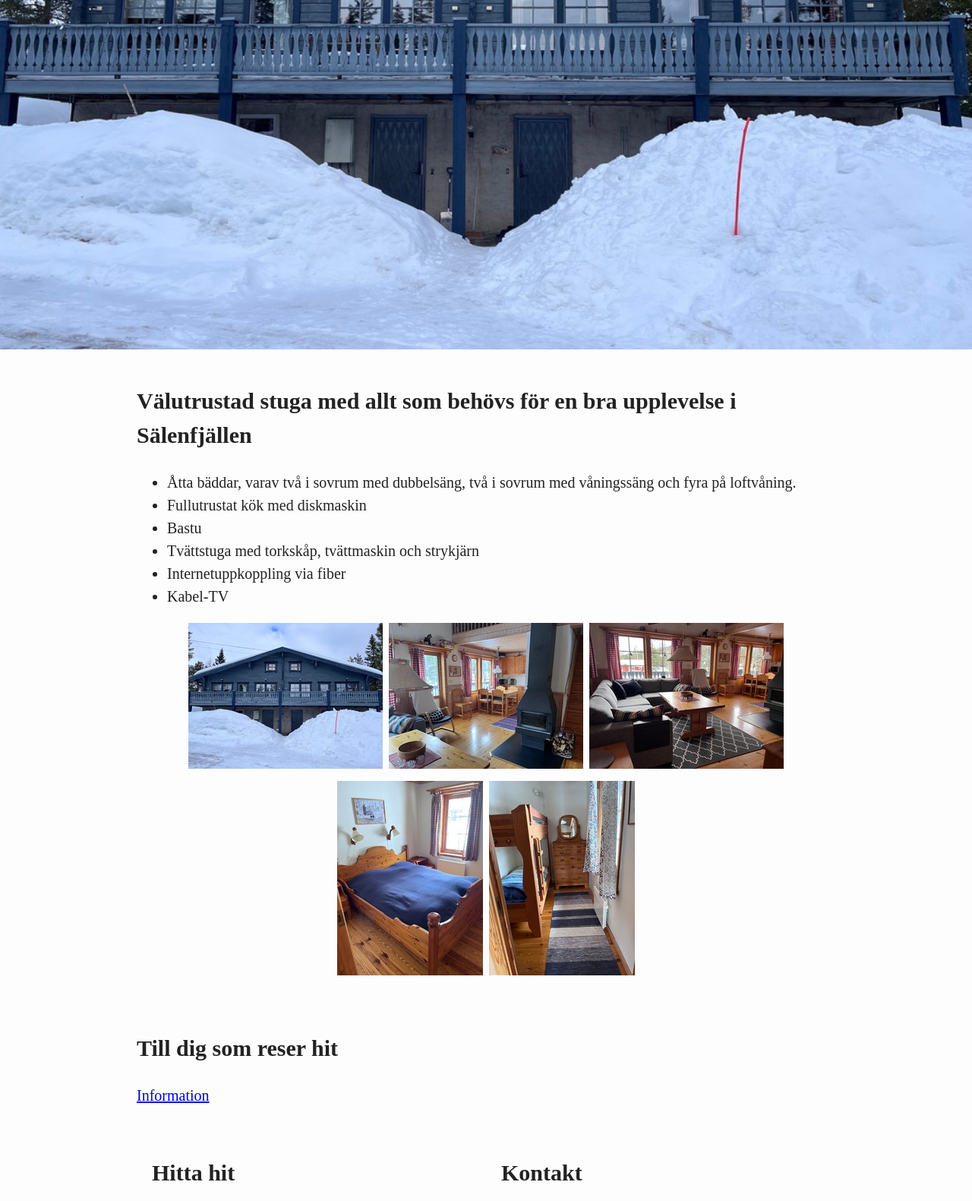
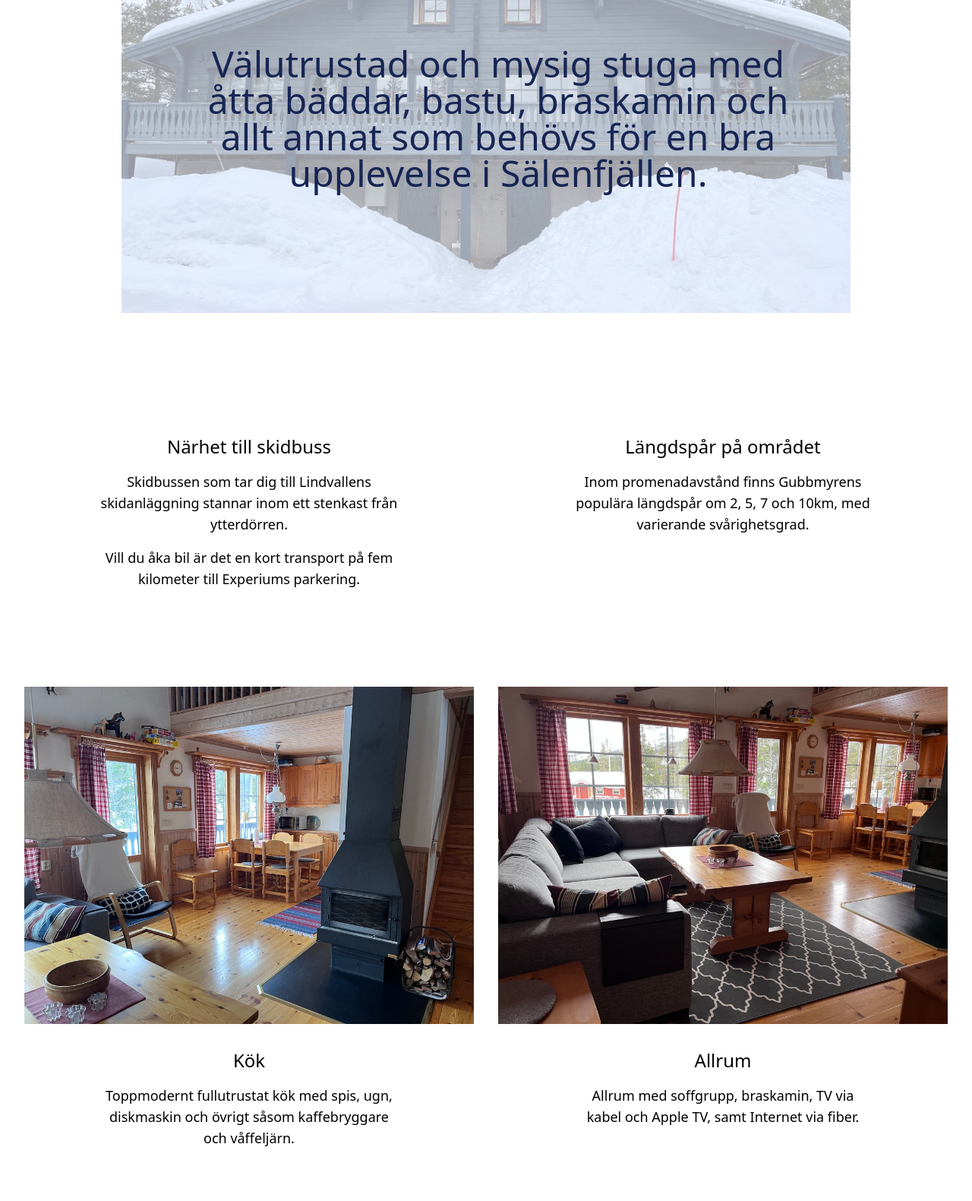
Before and after one commit to gish/fingersvampvagen.se, a website built with Parcel: page src/index.html in a window 1280 px wide. Shown: the part 300-1881 px from the top of the page at 76% size. Built offline with nearby package versions, Linux system fonts and the light colour scheme.

Commit message:
update main page

```diff
--- a/src/index.html
+++ b/src/index.html
@@ -2,7 +2,6 @@
 <html lang="sv">
   <head>
     <title>Fingersvampvägen 37B, Sälen</title>
-
     <meta charset="utf-8" />
     <meta name="viewport" content="width=device-width, initial-scale=1" />
     <meta property="og:image" content="./img/fasad.jpg" />
@@ -12,57 +11,115 @@
       content="Hus med åtta bäddar och fullutrustat kök nära Lindvallens skidområde."
     />
 
-    <link rel="stylesheet" href="./style.css" type="text/css" />
+    <link rel="stylesheet" href="./main.css" type="text/css" />
   </head>
-  <body>
-    <section class="hero">
-      <h1 class="hero-title">Fingersvampvägen 37B, Sälen</h1>
+  <body class="py-24">
+    <section class="container max-w-fit mx-auto px-8">
+      <h1 class="text-4xl">Fingersvampsvägen 37B, Sälen</h1>
     </section>
-    <section>
-      <div class="content">
-        <h2>
-          Välutrustad stuga med allt som behövs för en bra upplevelse i
-          Sälenfjällen
+    <section
+      class="container max-w-5xl mx-auto text-center mt-16 relative px-8 flex flex-col shrink-0 md:justify-center"
+    >
+      <div
+        class="w-full bg-[url('./img/fasad.jpg')] h-96 md:h-[32rem] bg-cover opacity-40 bg-[left_50%_top_50%]"
+      ></div>
+      <div class="h-full absolute p-12 flex items-center md:p-24">
+        <h2 class="text-3xl md:text-5xl text-blue-950">
+          Välutrustad och mysig stuga med åtta bäddar, bastu, braskamin och allt
+          annat som behövs för en bra upplevelse i Sälenfjällen.
         </h2>
-        <ul>
-          <li>
-            Åtta bäddar, varav två i sovrum med dubbelsäng, två i sovrum med
-            våningssäng och fyra på loftvåning.
-          </li>
-          <li>Fullutrustat kök med diskmaskin</li>
-          <li>Bastu</li>
-          <li>Tvättstuga med torkskåp, tvättmaskin och strykjärn</li>
-          <li>Internetuppkoppling via fiber</li>
-          <li>Kabel-TV</li>
-        </ul>
-        <div class="flex">
-          <a href="./img/fasad.jpg">
-            <img src="./img/thumbs/fasad.jpg" loading="lazy" class="wide" />
-          </a>
-          <a href="./img/kok.jpg">
-            <img src="./img/thumbs/kok.jpg" loading="lazy" class="wide" />
-          </a>
-          <a href="./img/vardagsrum.jpg">
-            <img
-              src="./img/thumbs/vardagsrum.jpg"
-              loading="lazy"
-              class="wide"
-            />
-          </a>
-          <a href="./img/dubbelrum.jpg">
-            <img src="./img/thumbs/dubbelrum.jpg" loading="lazy" class="tall" />
-          </a>
-          <a href="./img/vaningssang.jpg">
-            <img
-              src="./img/thumbs/vaningssang.jpg"
-              loading="lazy"
-              class="tall"
-            />
-          </a>
-        </div>
       </div>
     </section>
-    <section>
+    <section
+      class="container max-w-fit mx-auto flex flex-col md:flex-row space-y-8 md:space-y-0 md:space-x-8 px-8 mt-32"
+    >
+      <div class="w-full md:w-1/2 text-center flex flex-col items-center">
+        <h3 class="text-2xl mt-8">Närhet till skidbuss</h3>
+        <p class="text-lg mt-4 md:w-8/12">
+          Skidbussen som tar dig till Lindvallens skidanläggning stannar inom
+          ett stenkast från ytterdörren.
+        </p>
+        <p class="text-lg mt-4 md:w-8/12">
+          Vill du åka bil är det en kort transport på fem kilometer till
+          Experiums parkering.
+        </p>
+      </div>
+      <div class="w-full md:w-1/2 text-center flex flex-col items-center">
+        <h3 class="text-2xl mt-8">Längdspår på området</h3>
+        <p class="text-lg mt-4 md:w-8/12">
+          Inom promenadavstånd finns Gubbmyrens populära längdspår om 2, 5, 7
+          och 10km, med varierande svårighetsgrad.
+        </p>
+      </div>
+    </section>
+    <section
+      class="container max-w-fit mx-auto flex flex-col md:flex-row space-y-8 md:space-y-0 md:space-x-8 px-8 mt-32"
+    >
+      <div class="w-full md:w-1/2 text-center flex flex-col items-center">
+        <img src="./img/kok.jpg" loading="lazy" class="wide" />
+        <h3 class="text-2xl mt-8">Kök</h3>
+        <p class="text-lg mt-4 md:w-8/12">
+          Toppmodernt fullutrustat kök med spis, ugn, diskmaskin och övrigt
+          såsom kaffebryggare och våffeljärn.
+        </p>
+      </div>
+      <div class="w-full md:w-1/2 text-center flex flex-col items-center">
+        <img src="./img/vardagsrum.jpg" loading="lazy" />
+        <h3 class="text-2xl mt-8">Allrum</h3>
+        <p class="text-lg mt-4 md:w-8/12">
+          Allrum med soffgrupp, braskamin, TV via kabel och Apple TV, samt
+          Internet via fiber.
+        </p>
+      </div>
+    </section>
+    <section class="container max-w-3xl mx-auto text-center mt-32 px-8">
+      <h2 class="text-4xl">
+        I den öppna planlösningen mellan kök, matplats och soffdel är det
+        generös takhöjd och fin utsikt mot fjället.
+      </h2>
+    </section>
+    <section
+      class="container max-w-fit mx-auto flex flex-col md:flex-row space-y-8 md:space-y-0 md:space-x-8 px-8 mt-32"
+    >
+      <div class="w-full md:w-1/2 text-center">
+        <img src="./img/dubbelrum.jpg" loading="lazy" />
+        <h3 class="text-2xl mt-8">Sovrum med dubbelsäng</h3>
+      </div>
+      <div class="w-full md:w-1/2 text-center">
+        <img src="./img/vaningssang.jpg" loading="lazy" />
+        <h3 class="text-2xl mt-8">Sovrum med våningssäng</h3>
+      </div>
+    </section>
+    <section
+      class="container max-w-5xl mx-auto flex flex-col md:flex-row space-y-8 md:space-y-0 md:space-x-8 px-8 mt-32"
+    >
+      <div class="w-full md:w-1/2 flex flex-col items-center">
+        <h3 class="text-2xl mt-8 text-center">Hitta hit</h3>
+        <p class="text-lg mt-4 ">
+          Adress: Fingersvampvägen 37, Sälen<br />
+          <a
+            href="https://www.google.com/maps/dir//Fingersvampv%C3%A4gen+37,+780+67+S%C3%A4len/@61.1704457,13.1611543,17z/data=!4m18!1m8!3m7!1s0x46684c65c814bfd7:0xaf579180ba25c8ba!2sFingersvampv%C3%A4gen+37,+780+67+S%C3%A4len!3b1!8m2!3d61.1704457!4d13.163343!16s%2Fg%2F11c5ljvfb2!4m8!1m0!1m5!1m1!1s0x46684c65c814bfd7:0xaf579180ba25c8ba!2m2!1d13.163343!2d61.1704457!3e3"
+            target="_blank"
+            rel="noreferrer"
+            class="underline text-blue-500"
+            >Vägbeskrivning via Google Maps</a
+          >
+        </p>
+      </div>
+      <div class="w-full md:w-1/2 text-center flex flex-col items-center">
+        <h3 class="text-2xl mt-8 text-center">Boka</h3>
+        <p class="text-lg mt-4 ">
+        Kontakta Erik för bokningsförfrågan:<br />
+          <a
+            href="tel:+46702382276"
+            rel="noreferrer"
+            class="underline text-blue-500"
+            >070 238 77 76</a
+          >
+        </p>
+    </section>
+    <!--
+    <section class="container">
       <div class="content">
         <h2>Till dig som reser hit</h2>
         <a href="./information.html">Information</a>
@@ -92,5 +149,6 @@
         </dl>
       </div>
     </section>
+   -->
   </body>
 </html>
```
